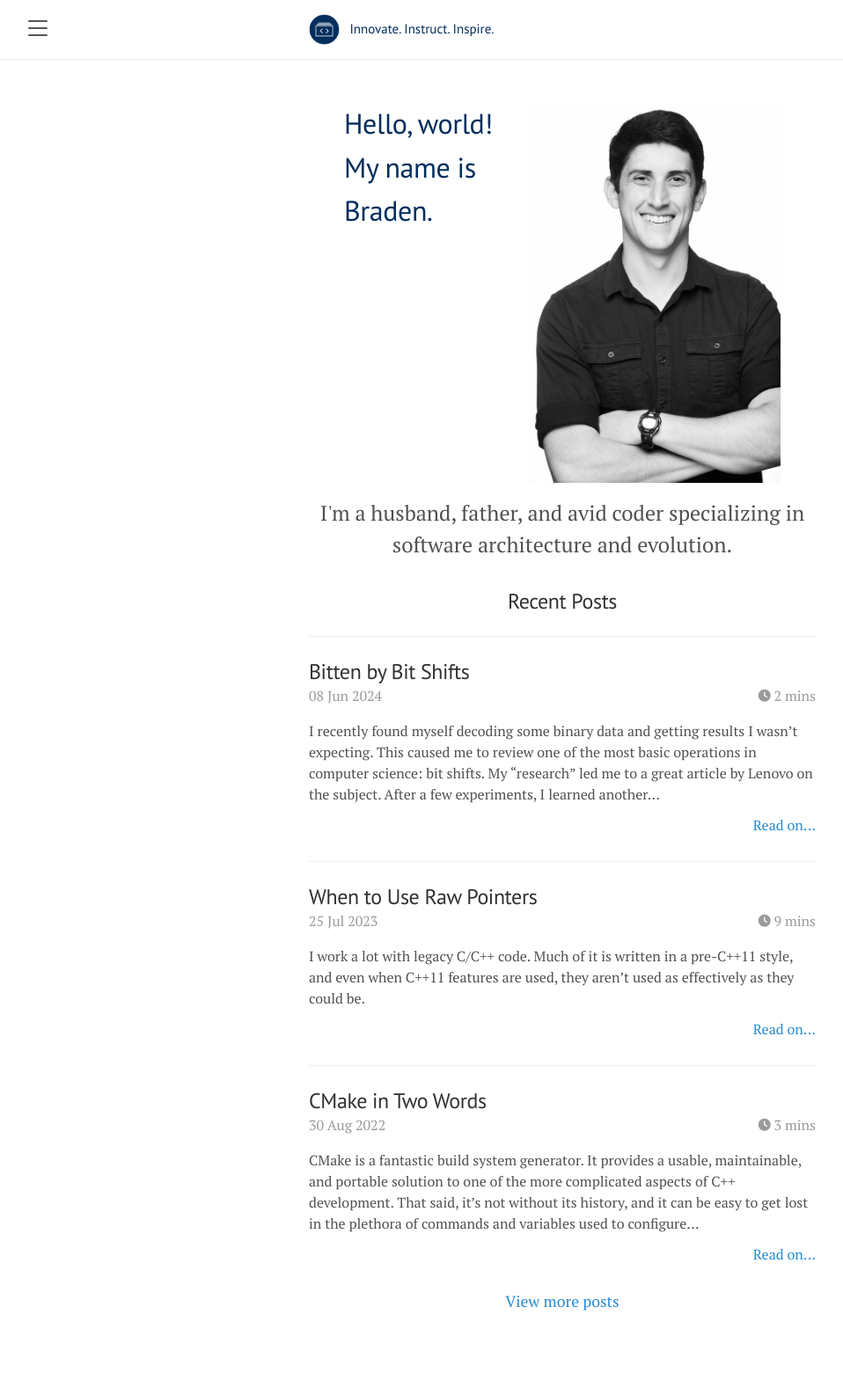
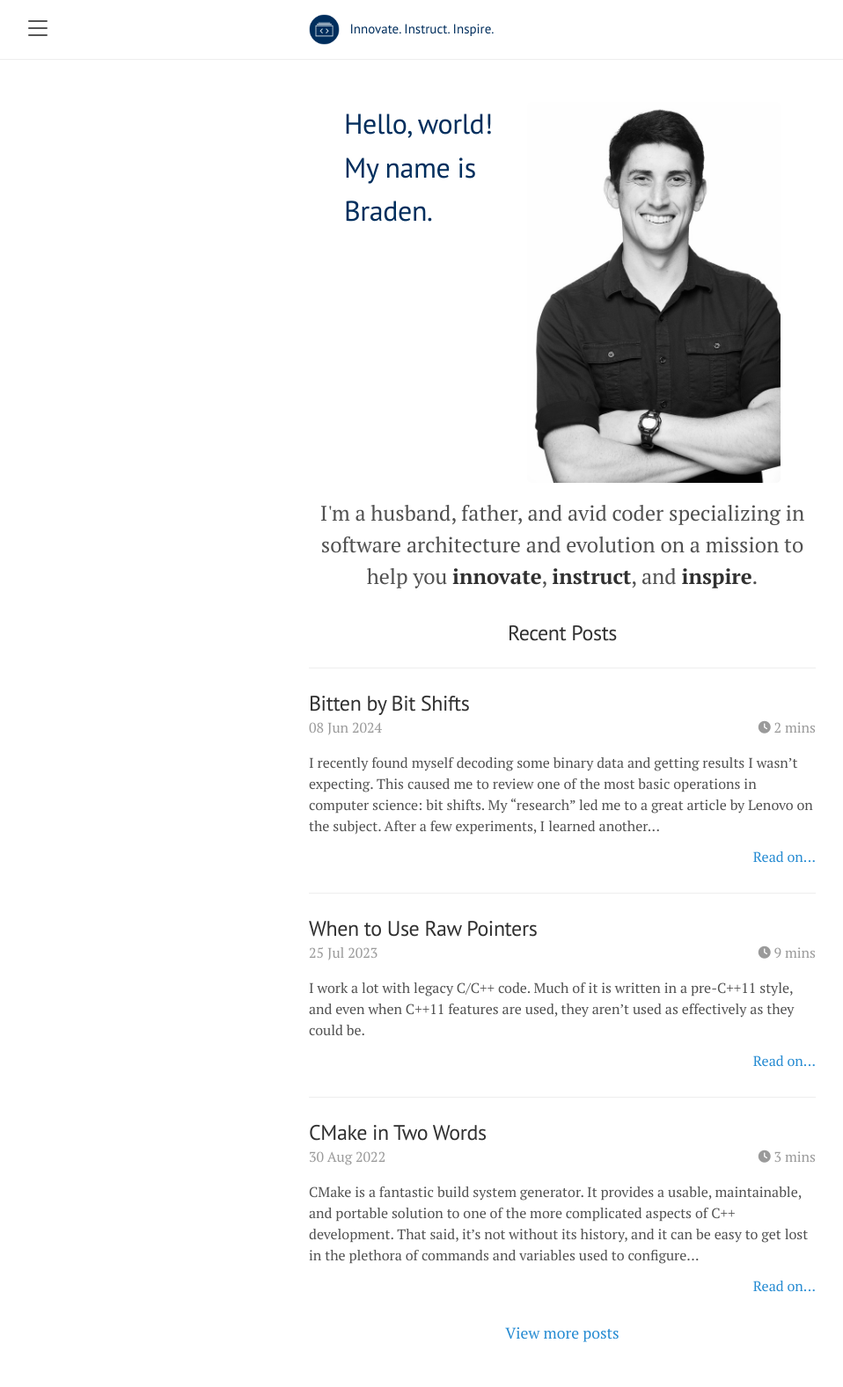
Before and after one commit to bradenhc/bradenhc.github.io, a Jekyll site: the page built from index.html, in a window 1280 px wide. Shown: the whole page at 88% size, without its empty margins (1-959 px from the left). Built offline with Jekyll 4.4.1, drawn with Linux system fonts in a browser that asks for light colours; nearby versions of some CDN libraries; before the commit the page ends 1541 px from its top, so only the background shows below that.

Commit message:
feat: improve tagline to align with purpose

```diff
--- a/_config.yml
+++ b/_config.yml
@@ -1,7 +1,7 @@
 # Setup
 title:               'Hitchcock Codes'
 tagline:             'Innovate. Instruct. Inspire.'
-description:         'Husband, father, avid coder, software architect'
+description:         'Husband, father, avid coder'
 url:                 https://hitchcock.codes
 baseurl:             ''
 paginate:            5
--- a/_includes/sidebar.html
+++ b/_includes/sidebar.html
@@ -9,8 +9,10 @@
       <img class="sidebar-avatar" src="/public/images/profile-avatar.png" />
       <span class="sidebar-intro">Braden Hitchcock<br/><em>Software Engineer</em></span>
     </div>
-    <span class="sidebar-description">{{ site.description }}</span>
-    <em class="sidebar-slogan">Innovate. Instruct. Inspire.</em>
+    <span class="sidebar-description">
+      Husband, father, and avid coder on a mission to help you
+      <em> innovate, instruct, and inspire.</em>
+    </span>
   </div>
 
   <nav class="sidebar-nav">
--- a/index.html
+++ b/index.html
@@ -10,7 +10,8 @@ title: Home
   </div>
   <span class="home-intro">
     I'm a husband, father, and avid coder specializing in software architecture
-    and evolution.
+    and evolution on a mission to help you <strong>innovate</strong>,
+    <strong>instruct</strong>, and <strong>inspire</strong>.
   </span>
   <div class="home-recent-posts">
     <h2 class="home-recent-posts-title">Recent Posts</h2>
--- a/public/css/hc.css
+++ b/public/css/hc.css
@@ -87,11 +87,6 @@ img.emoji {
 
 .sidebar-description {
   display: block;
-}
-
-.sidebar-slogan {
-  display: block;
-  margin-top: 0.5rem;
 }
 
 .post img {
```
Also changed, not shown: other parts of _includes/sidebar.html (+1 -1 lines).
